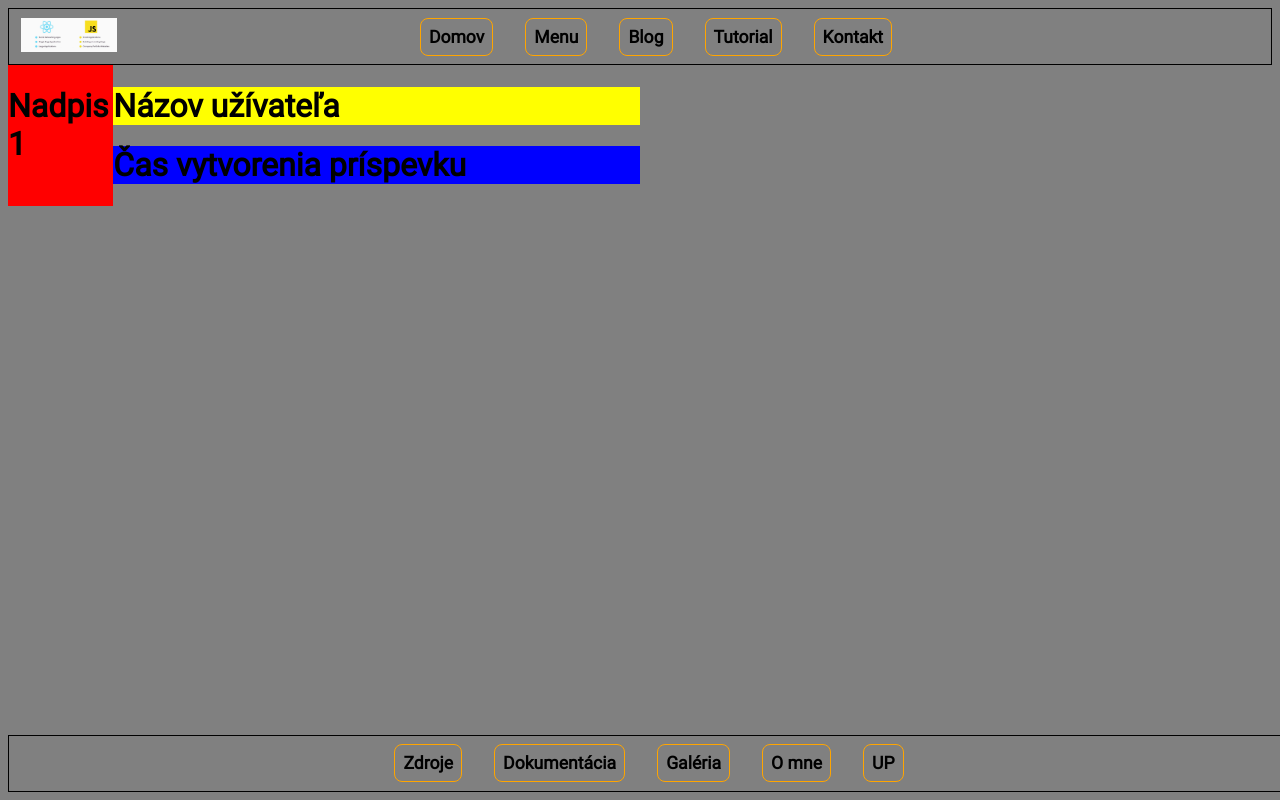
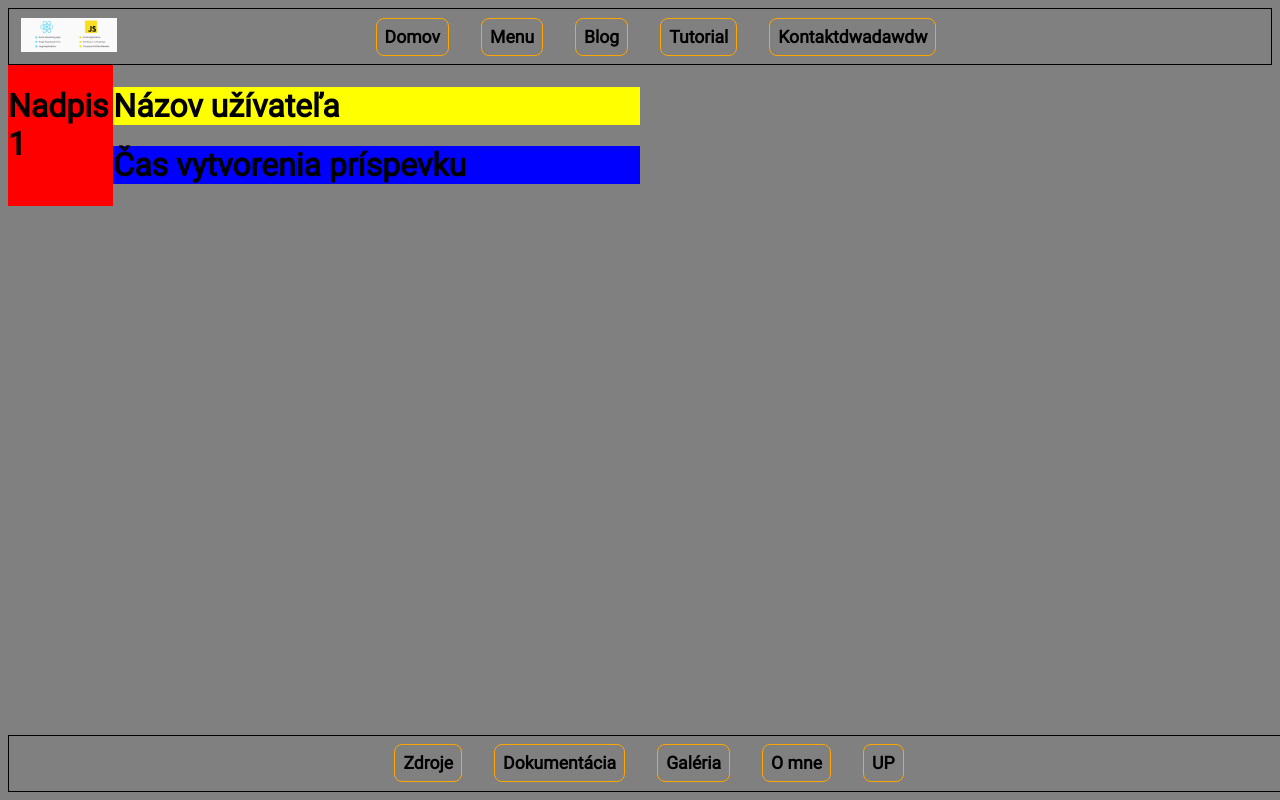
Before and after one commit to Nouzi/html-css_only-master, a website: page sites/kontakt.html in a window 1280 px wide. Drawn offline with Linux system fonts and the light colour scheme.

Commit message:
pridal som nový kontakt name

```diff
--- a/sites/kontakt.html
+++ b/sites/kontakt.html
@@ -49,12 +49,12 @@
                         >Tutorial</a
                     >
                 </li>
-                <li class="navbar-header-list-item">
+                    <li class="navbar-header-list-item">
                     <a
                         class="navbar-header-list-item-link"
                         href="../sites/kontakt.html"
                     >
-                        Kontakt
+                        Kontaktdwadawdw
                     </a>
                 </li>
             </ul>
```
